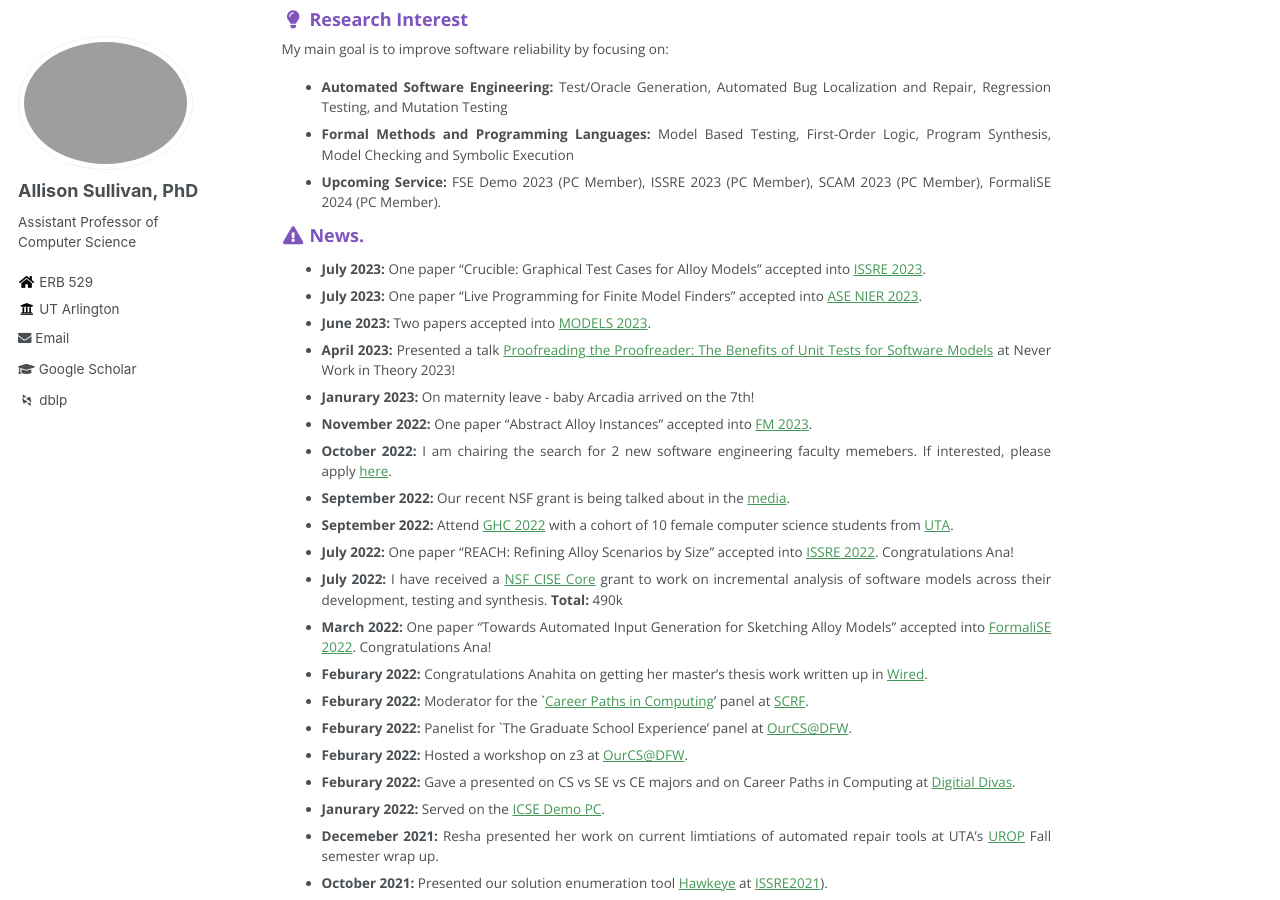
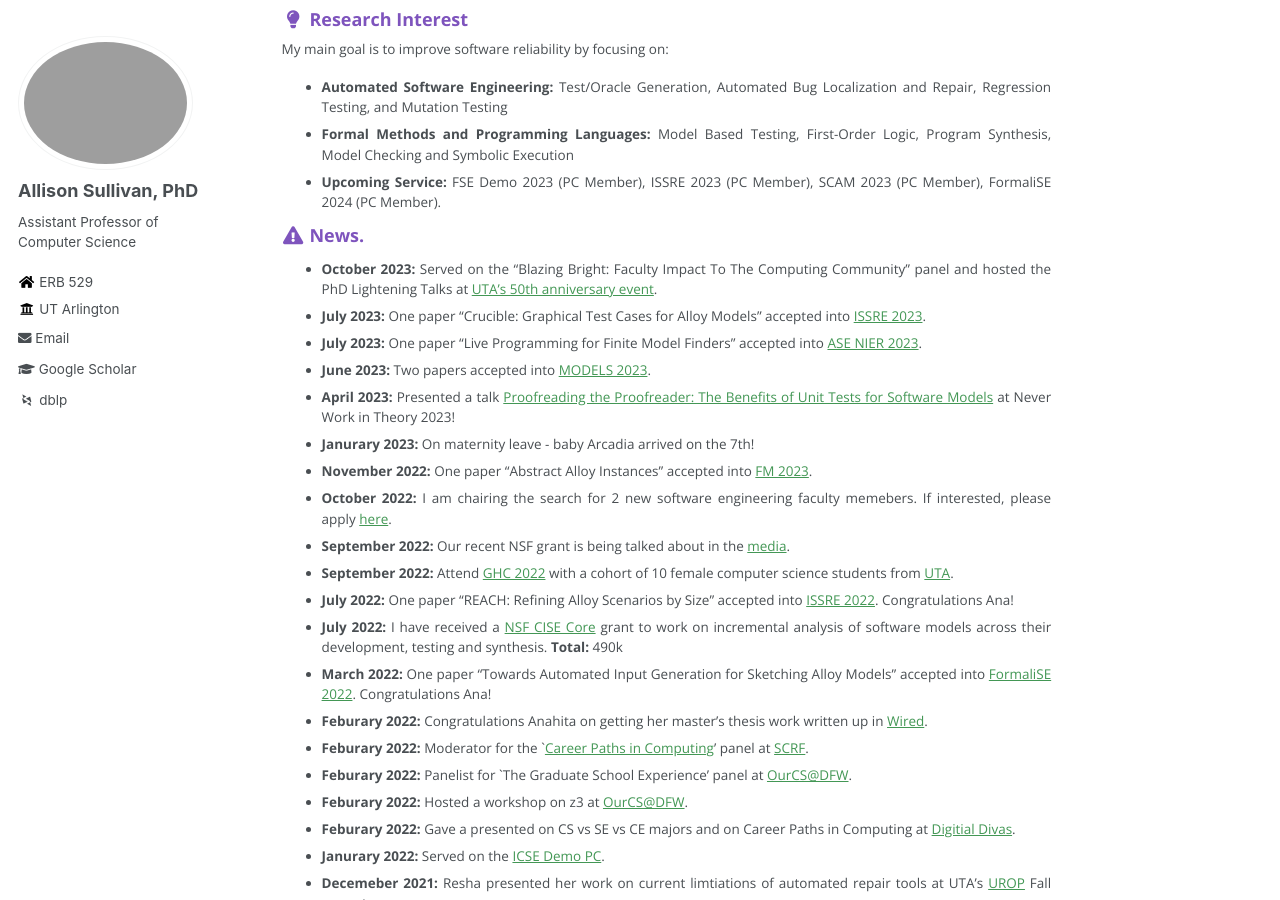
Before and after one commit to Allisonius/allisonius.github.io, a Jekyll site: the page built from _pages/about.md, in a window 1280 px wide and 900 px high, scrolled down 400 px. Built offline with Jekyll 4.4.1, drawn with Linux system fonts in a browser that asks for light colours; some web fonts are replaced.

Commit message:
Update about.md

```diff
--- a/_pages/about.md
+++ b/_pages/about.md
@@ -27,6 +27,7 @@ Checking and Symbolic Execution
 
 
 ### <i class="fa fa-fw fa-exclamation-triangle" aria-hidden="true"></i> News.
+* **October 2023:** Served on the "Blazing Bright: Faculty Impact To The Computing Community" panel and hosted the PhD Lightening Talks at [UTA's 50th anniversary event](https://uta.engineering/computing50/).
 * **July 2023:** One paper "Crucible: Graphical Test Cases for Alloy Models" accepted into [ISSRE 2023]((https://issre.github.io/2023/)).
 * **July 2023:** One paper "Live Programming for Finite Model Finders" accepted into [ASE NIER 2023](https://conf.researchr.org/home/ase-2023).
 * **June 2023:** Two papers accepted into [MODELS 2023](https://conf.researchr.org/home/models-2023).
```
